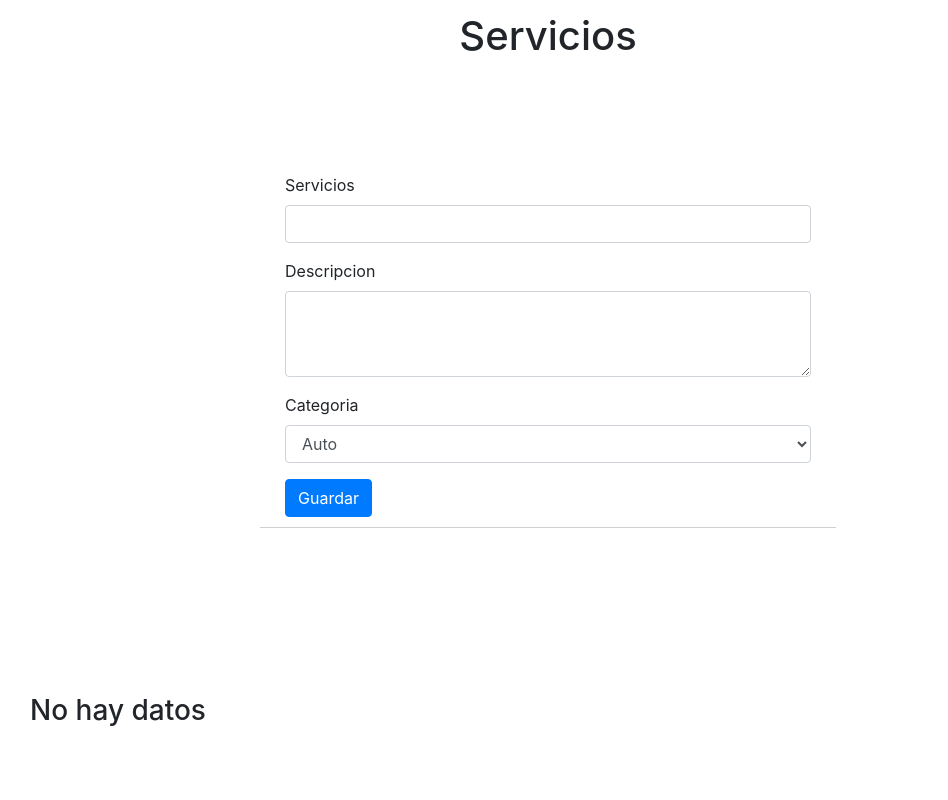
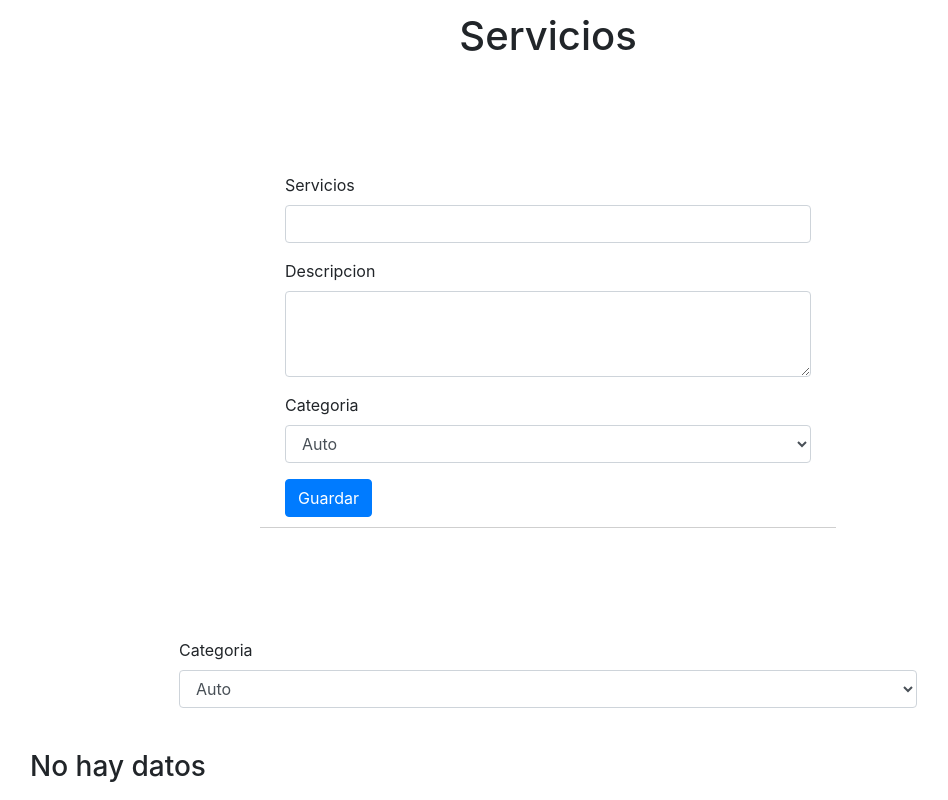
Before and after one commit to josecheo/soleraTest, a React (Create React App) app: page / in a window 1280 px wide. Shown: the whole page, without its empty margins (92-1040 px from the left). Built offline with nearby package versions, Linux system fonts and the light colour scheme.

Commit message:
agregado input filtro --- mañana termino, estoy cansado

```diff
--- a/src/components/App.js
+++ b/src/components/App.js
@@ -2,6 +2,7 @@ import React, { Component } from "react";
 import Card from "./Card";
 import "bootstrap/dist/css/bootstrap.min.css";
 import Form from "./Form";
+import Filter from "./Filter";
 import "./style/App.css";
 
 class App extends Component {
@@ -37,7 +38,7 @@ class App extends Component {
       let index = this.state.index;
       alldata[index].servicio = this.state.data.servicio;
       alldata[index].descripcion = this.state.data.descripcion;
-      alldata[index].descripcion = this.state.data.categoria;
+      alldata[index].categoria = this.state.data.categoria;
     }
     //limpio el state
     this.setState({
@@ -56,7 +57,8 @@ class App extends Component {
     this.setState({
       data: {
         servicio: data.servicio,
-        descripcion: data.descripcion
+        descripcion: data.descripcion,
+        categoria: data.categoria
       }
     });
 
@@ -83,6 +85,10 @@ class App extends Component {
             formData={this.state.data}
           />
         </div>
+        <div className="Container__filter">
+          <Filter></Filter>
+        </div>
+
         <Card
           alldata={this.state.alldata}
           onEdit={this.handleEdit}
--- /dev/null
+++ b/src/components/Filter.js
@@ -0,0 +1,22 @@
+import React from "react";
+
+class Filter extends React.Component {
+  render() {
+    return (
+      <React.Fragment>
+        <div className="container">
+          <div className="form-group">
+            <label>Categoria</label>
+            <select onChange="" className="form-control" name="filter">
+              <option>Auto</option>
+              <option>Salud</option>
+              <option>Hogar</option>
+            </select>
+          </div>
+        </div>
+      </React.Fragment>
+    );
+  }
+}
+
+export default Filter;
--- a/src/components/style/App.css
+++ b/src/components/style/App.css
@@ -20,6 +20,12 @@
   padding: 10px;
   border-bottom: 1px solid rgb(207, 207, 207);
 }
+.Container__filter {
+  grid-column: 1/4;
+  justify-self: center;
+  align-self: center;
+  width: 60%;
+}
 
 .titulo {
   margin-top: 20px;
```
